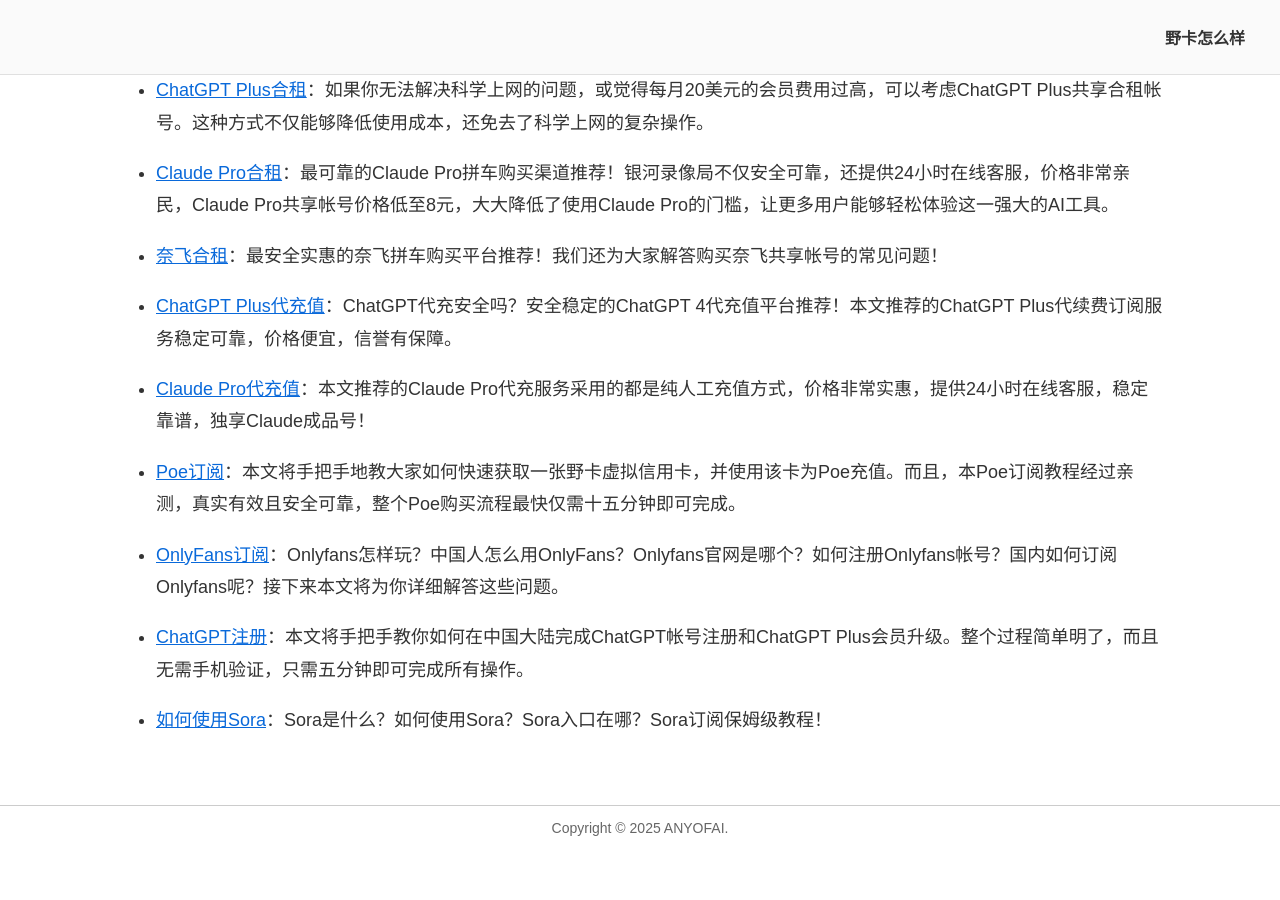
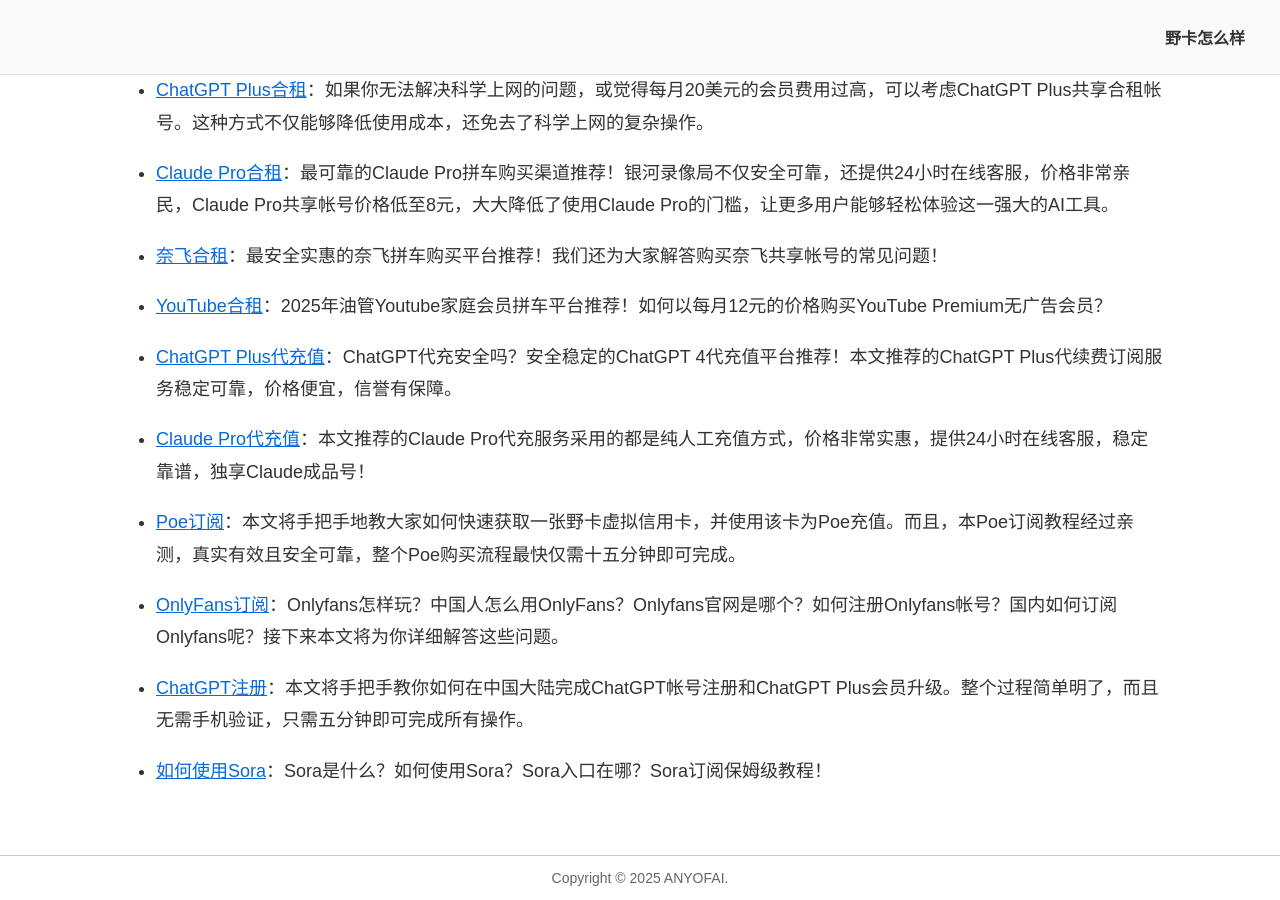
Before and after one commit to anyofai/anyofai.github.io, a Jekyll site: the page built from index.md, in a window 1280 px wide and 900 px high, scrolled down 16441 px. Built offline with Jekyll 4.4.1, drawn with Linux system fonts in a browser that asks for light colours; before the commit the page ends 17291 px from its top, so only the background shows below that; some of the changed lines change nothing that is shown; some of the changed text lies outside the part shown.

Commit message:
Update index.md

```diff
--- a/index.md
+++ b/index.md
@@ -6,7 +6,7 @@
 
 # 2025最好用的虚拟信用卡推荐：Yeka野卡怎么样？Yeka野卡安全吗？（含Yeka野卡邀请码）
 
-<p align="center">最近更新于：2025年2月25日</p>
+<p align="center">最近更新于：2025年3月1日</p>
 
 ![最好用的虚拟信用卡推荐：野卡怎么样？野卡安全吗？（含野卡邀请码）](https://raw.githubusercontent.com/anyofai/anyofai.github.io/refs/heads/main/image/WildCard.png)
 
@@ -255,6 +255,8 @@
 
 * <a href="https://github.com/anyofai/netflix-hezu">奈飞合租</a>：最安全实惠的奈飞拼车购买平台推荐！我们还为大家解答购买奈飞共享帐号的常见问题！
 
+* <a href="https://github.com/anyofai/youtube-premium">YouTube合租</a>：2025年油管Youtube家庭会员拼车平台推荐！如何以每月12元的价格购买YouTube Premium无广告会员？
+
 * <a href="https://github.com/anyofai/chatgpt-plus-recharge">ChatGPT Plus代充值</a>：ChatGPT代充安全吗？安全稳定的ChatGPT 4代充值平台推荐！本文推荐的ChatGPT Plus代续费订阅服务稳定可靠，价格便宜，信誉有保障。
 
 * <a href="https://github.com/anyofai/claude-pro-recharge">Claude Pro代充值</a>：本文推荐的Claude Pro代充服务采用的都是纯人工充值方式，价格非常实惠，提供24小时在线客服，稳定靠谱，独享Claude成品号！
```
